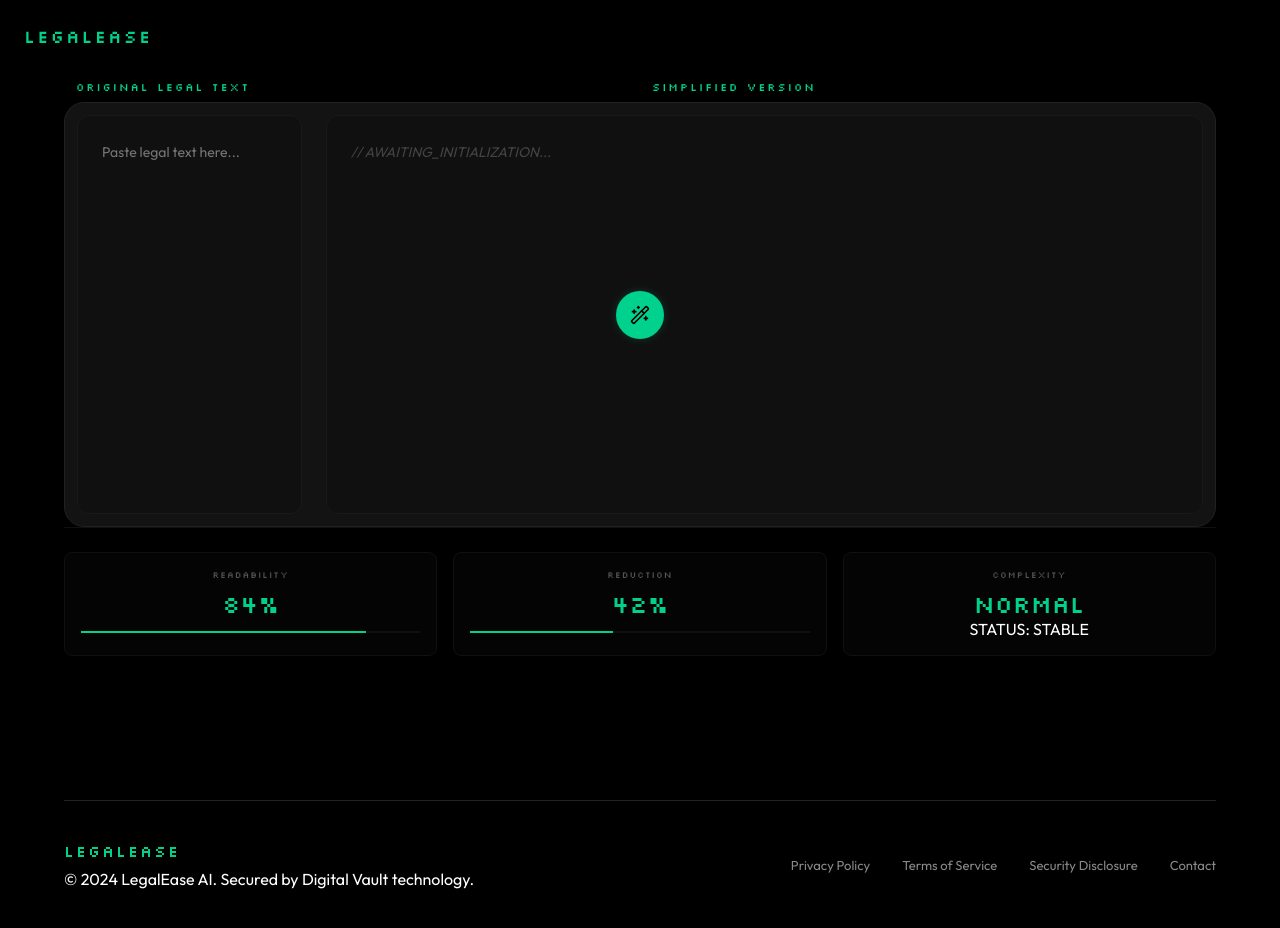
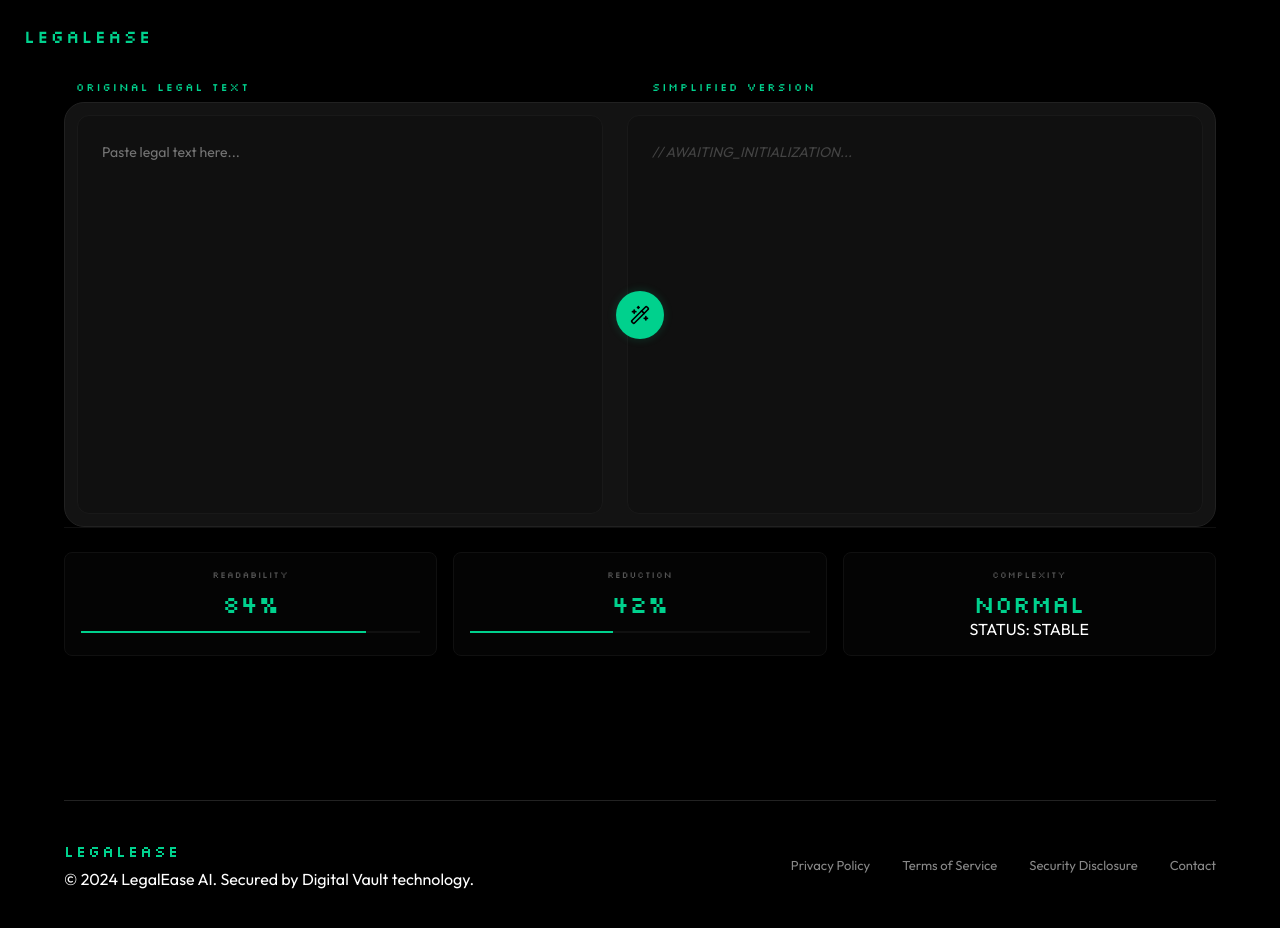
Before and after one commit to deepakdube1102/LegalEase, a React (Vite) app in the folder frontend/: page / in a window 1280 px wide. Both pictures are taken after a click on the button "START SIMPLIFYING". Built offline with nearby package versions, Linux system fonts and the light colour scheme; no server answers.

Commit message:
Restore equal text area sizes and precisely shift magic button down

```diff
--- a/frontend/src/App.jsx
+++ b/frontend/src/App.jsx
@@ -170,7 +170,7 @@ const SimplifierApp = () => {
           {isLoading && <div className="scanning-bar" />}
 
           {/* Original Text Pane */}
-          <div className="relative flex-[1.5] min-h-0">
+          <div className="relative flex-1 min-h-0">
             <textarea
               className="text-area-new w-full h-full"
               placeholder="Paste legal text here..."
@@ -180,7 +180,7 @@ const SimplifierApp = () => {
           </div>
 
           {/* Action Button */}
-          <button className="magic-button" onClick={handleSimplify} disabled={isLoading} style={{ transform: 'translateY(10px)' }}>
+          <button className="magic-button" onClick={handleSimplify} disabled={isLoading} style={{ transform: 'translateY(15px)' }}>
             {isLoading ? (
               <div className="w-5 h-5 border-2 border-black/30 border-t-black rounded-full animate-spin" />
             ) : (
```
